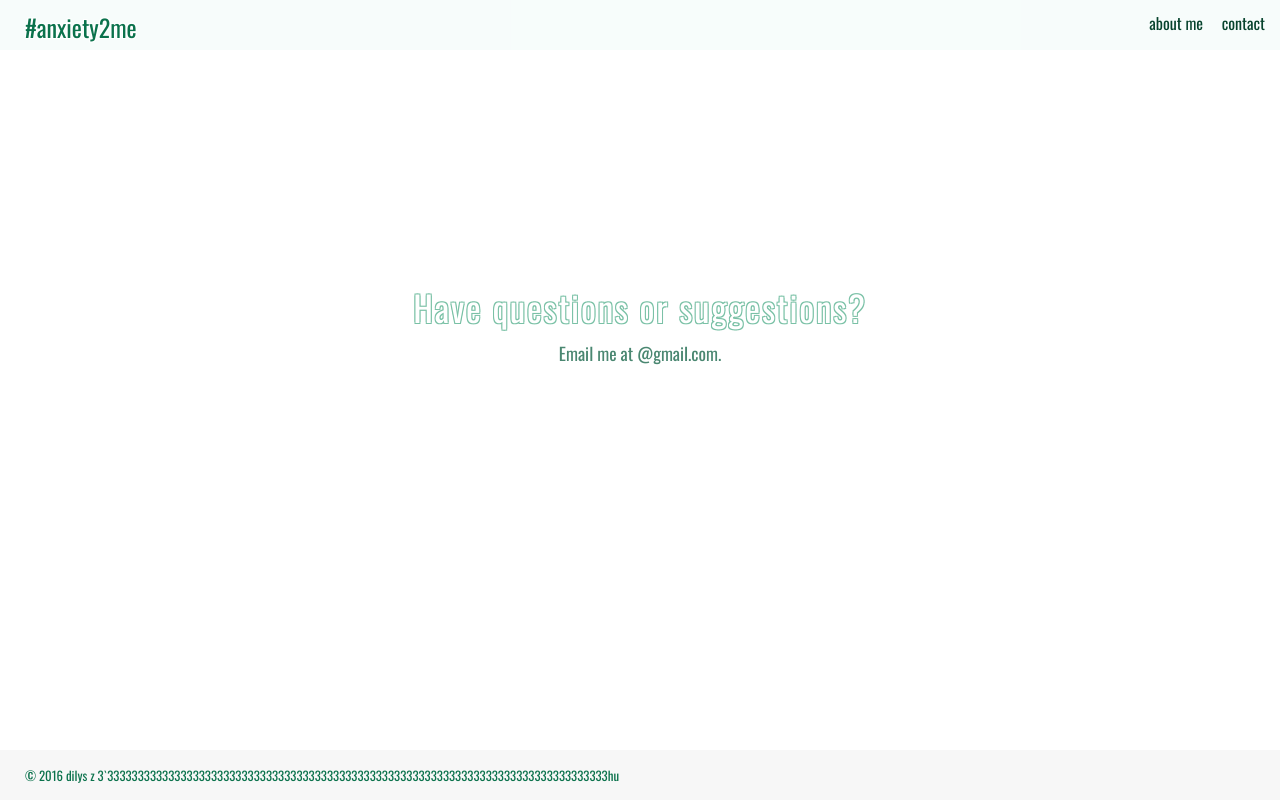
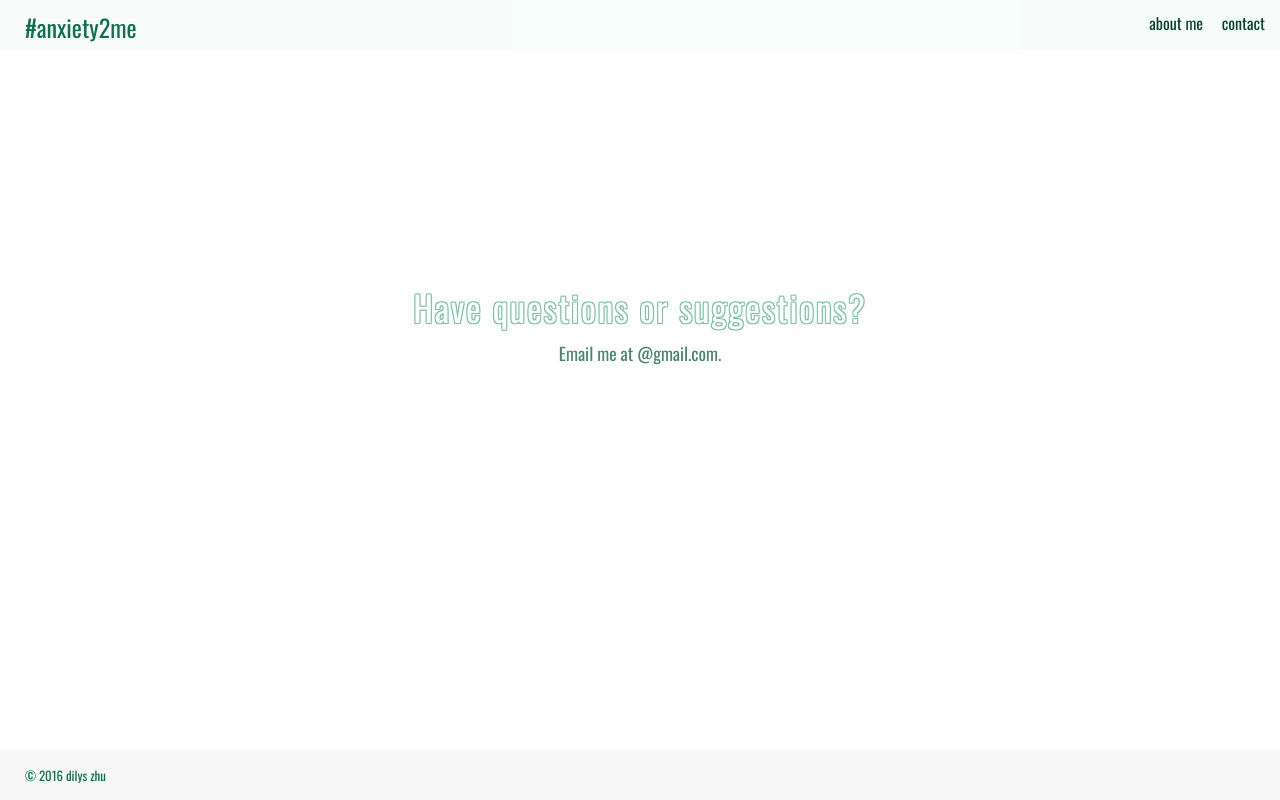
Before and after one commit to dilyszhu/dilyszhu.github.io, a plain HTML site: page contact.html in a window 1280 px wide. Drawn offline with nearby package versions, Linux system fonts and the light colour scheme; no server answers; a web font is replaced by a local one.

Commit message:
Keyboard struggles.

```diff
--- a/contact.html
+++ b/contact.html
@@ -42,8 +42,7 @@
 
 
 <footer>
-	<p>&copy; 2016 dilys z
-	3`3333333333333333333333333333333333333333333333333333333333333333333333333333333333hu</p>
+	<p>&copy; 2016 dilys zhu</p>
 </footer>
 
 <!-- DO NOT TOUCH
```
